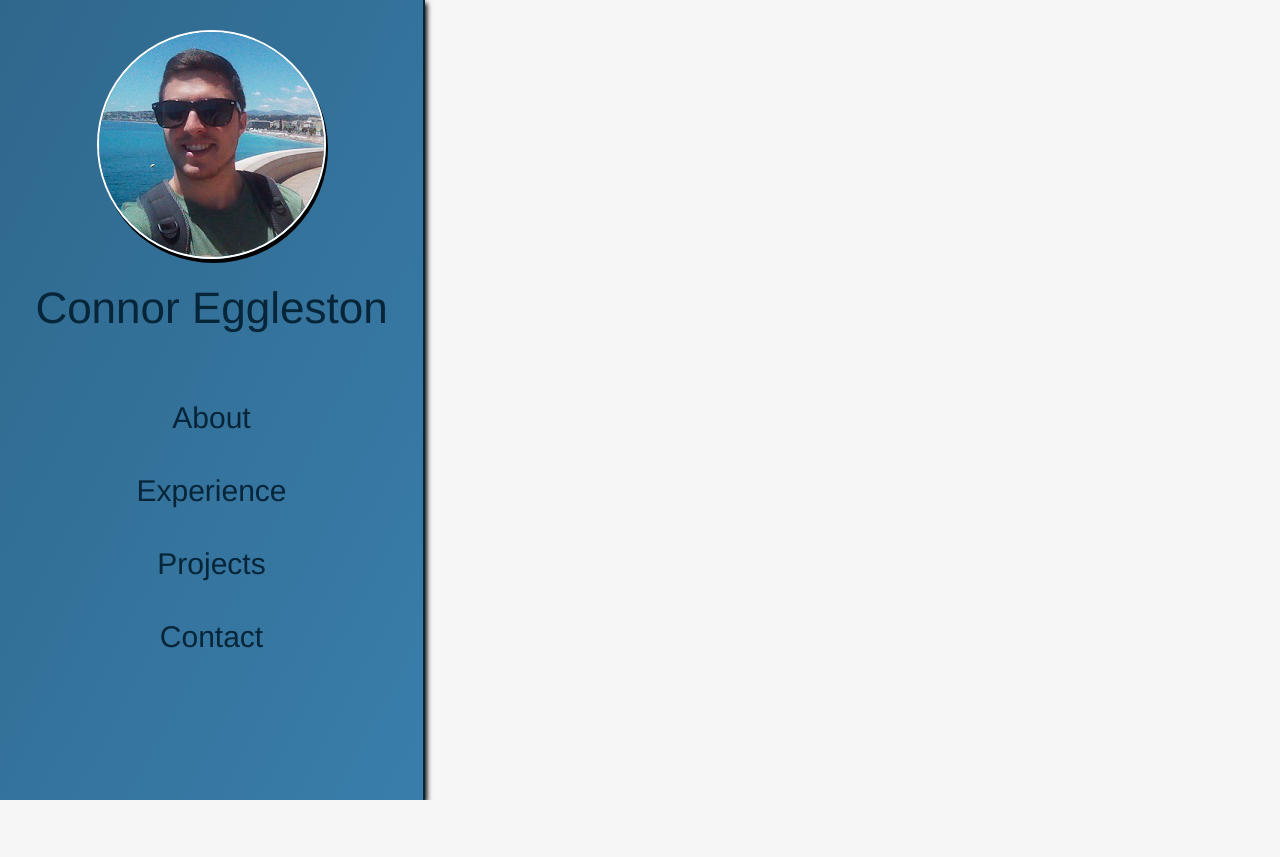
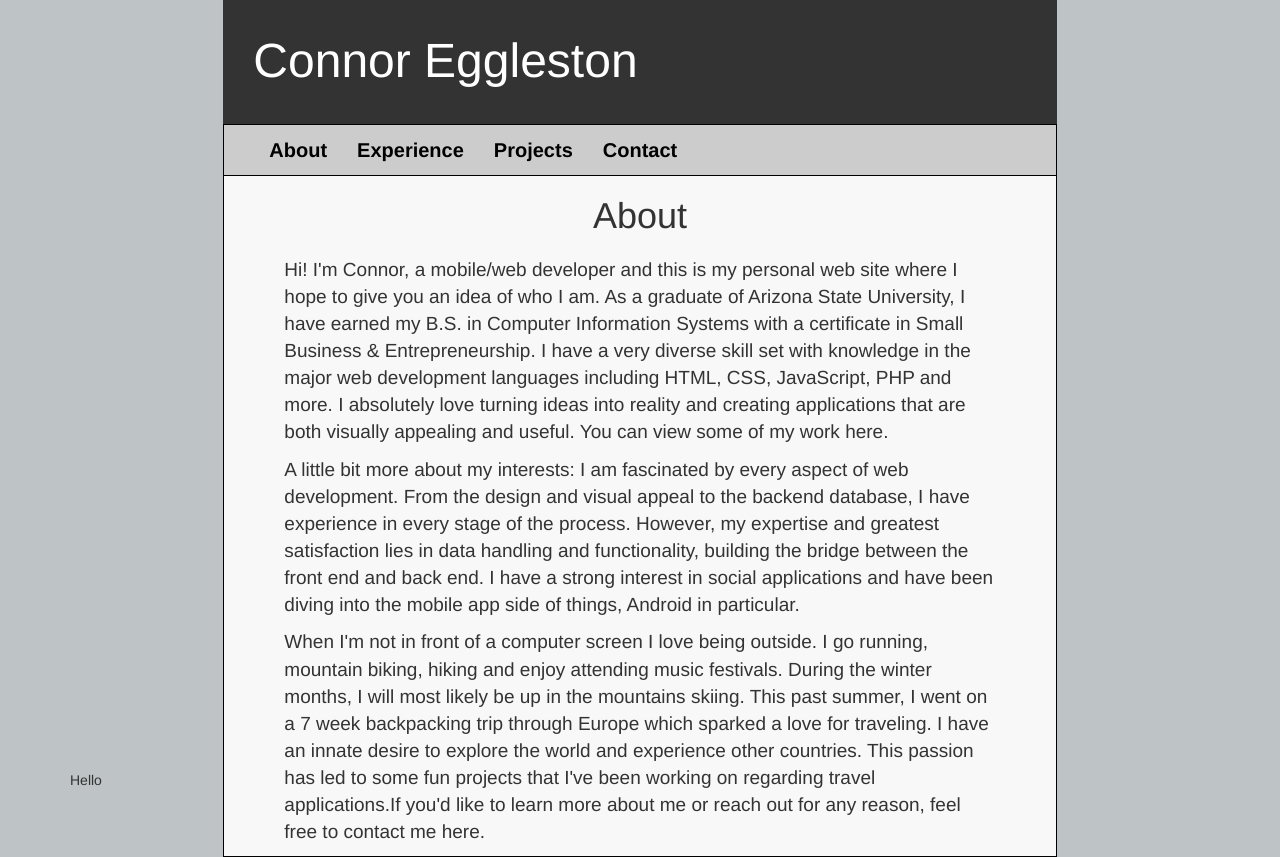
Before and after one commit to connor-asu/me-dot-com, a website: page www/index.html in a window 1280 px wide. Before the commit the page ends 800 px from the top, so only its background shows below. Drawn offline with nearby package versions, Linux system fonts and the light colour scheme; some packages are replaced by stand-ins of ours; files that its build step writes are made by us from their sources.

Commit message:
redesigned layout with top navigation

```diff
--- a/www/app.html
+++ b/www/app.html
@@ -1,10 +1,36 @@
-<div ng-controller="HomeCtrl" id="navigation-side" class="text-center">
-    <img class="img-circle" navigation-side ui-sref="home" src="./img/profile-pic.png">
-    <h1>Connor Eggleston</h1>
-    <ul class="list-unstyled">
-        <li><a id="about" navigation-side ui-sref="about">About</a></li>
-        <li><a id="experience" navigation-side ui-sref="experience">Experience</a></li>
-        <li><a id="projects" navigation-side ui-sref="projects">Projects</a></li>
-        <li><a id="contact" navigation-side ui-sref="contact">Contact</a></li>
-    </ul>
+<div ng-controller="HomeCtrl" class="text-center">
+    <div class="container-fluid">
+        <div class="col-lg-2 remove-padding"></div>
+        <div class="col-lg-8 remove-padding">
+            <div class="navbar navbar-default navbar-inverse banner">
+                <a class="navbar-brand" ui-sref="about" default-page><h1>Connor Eggleston</h1></a>
+            </div>
+            <nav class="navbar navbar-default sub-banner">
+                <div class="container-fluid">
+                    <!-- Brand and toggle get grouped for better mobile display -->
+                    <div class="navbar-header">
+                        <button type="button" class="navbar-toggle collapsed" data-toggle="collapse"
+                                data-target="#bs-example-navbar-collapse-1">
+                            <span class="sr-only">Toggle navigation</span>
+                            <span class="icon-bar"></span>
+                            <span class="icon-bar"></span>
+                            <span class="icon-bar"></span>
+                        </button>
+                    </div>
+                    <!-- Collect the nav links, forms, and other content for toggling -->
+                    <div class="collapse navbar-collapse container" id="bs-example-navbar-collapse-1">
+                        <ul class="nav navbar-nav nav-links">
+                            <li main-navigation class="active default-page"><a ui-sref="about">About</a></li>
+                            <li main-navigation><a ui-sref="experience">Experience</a></li>
+                            <li main-navigation><a ui-sref="projects">Projects</a></li>
+                            <li main-navigation><a ui-sref="contact">Contact</a></li>
+                        </ul>
+                    </div>
+                    <!-- /.navbar-collapse -->
+                </div>
+                <!-- /.container-fluid -->
+            </nav>
+        </div>
+        <div class="col-lg-2 remove-padding"></div>
+    </div>
 </div>
--- a/www/css/about.less
+++ b/www/css/about.less
@@ -4,19 +4,6 @@
 
   font-size: @site-content-font-size;
 
-  #about {
-    margin-top: 15px;
-  }
-
-  .dark-fill {
-//    color: #fff;
-//    background-color: rgba(0, 0, 0, 0.7);
-//
-//    padding: 15px;
-//    border-radius: 10px;
-
-  }
-
   h1 {
     text-align: center;
     margin-bottom: 20px;
--- a/www/css/main.less
+++ b/www/css/main.less
@@ -1,15 +1,4 @@
-//dimensions
-@navigation-side-width: 425px;
-
-//font sizes
-@navigation-side-list-font-size: 30px;
-@navigation-side-name-font-size: 44px;
-
-//colors
-@navigation-side-background-color: #397EAB;
-@navigation-side-font-color: darken(#0D527E, 15%);
-@navigation-side-list-item-active-color: darken(#fff, 2%);
-@main-background-color: #f6f6f6;
+@import "constants.less";
 
 html {
   min-height: 100%;
@@ -19,72 +8,50 @@ html {
   body {
 
     width: 100%;
-    background-color: @main-background-color;
-//    background: url('../img/sf-skyline.png') no-repeat center center fixed;
-//    -webkit-background-size: cover;
-//    -moz-background-size: cover;
-//    background-size: cover;
-//    -o-background-size: cover;
+    background-color: @page-background-color;
 
-    #navigation-side {
-      overflow: hidden;
-      min-height: 100%;
-      width: @navigation-side-width;
-      position: absolute; //TODO: fixed or absolute?
-      padding-top: 30px;
-      border-right: 2px solid @navigation-side-font-color;
-      background: -webkit-linear-gradient(left top, darken(@navigation-side-background-color, 8%), @navigation-side-background-color); /* For Safari 5.1 to 6.0 */
-      background: -o-linear-gradient(bottom right, darken(@navigation-side-background-color, 8%), @navigation-side-background-color); /* For Opera 11.1 to 12.0 */
-      background: -moz-linear-gradient(bottom right, darken(@navigation-side-background-color, 8%), @navigation-side-background-color); /* For Firefox 3.6 to 15 */
-      background: linear-gradient(to bottom right, darken(@navigation-side-background-color, 8%), @navigation-side-background-color); /* Standard syntax */
-      -webkit-box-shadow: 2px 3px 5px #000;
-      -moz-box-shadow: 2px 3px 5px #000;
+    .remove-padding {
+      padding-left: 0;
+      padding-right: 0;
+    }
 
-      img {
-        border: 2px solid #fff;
-        -webkit-box-shadow: 2px 4px #000;
-        -moz-box-shadow: 2px 4px #000;
-
-        &:hover {
-          cursor: pointer;
-        }
-      }
+    .banner {
+      height: @main-banner-height;
+      margin-bottom: 0;
+      background-color: @banner-background-color;
+      border-top: none;
+      border-right: none;
+      border-left: none;
+      border-bottom: 1px solid #000;
+      border-radius: 0;
 
       h1 {
-        margin-top: 25px;
-        font-size: @navigation-side-name-font-size;
-        color: @navigation-side-font-color;
-      }
-
-      ul {
-        margin-top: 50px;
-
-        li {
-          font-size: @navigation-side-list-font-size;
-          padding: 15px;
-
-          a {
-            color: @navigation-side-font-color;
-            text-decoration: none;
-
-            &:hover {
-
-              cursor: pointer;
-              color: @navigation-side-list-item-active-color;
-            }
-
-            &.active-page {
-              color: @navigation-side-list-item-active-color;
-            }
-          }
-        }
+        font-size: @banner-name-font-size;
+        color: @banner-name-text-color;
+        margin-left: 15px;
       }
     }
 
-    #template-view {
-      margin-left: @navigation-side-width;
-      max-width: 100%;
-      min-height: 100%;
+    .sub-banner {
+      background-color: #ccc;
+      border-radius: 0;
+      border: none;
+      border-bottom: 1px solid #000;
+      border-left: 1px solid #000;
+      border-right: 1px solid #000;
+      margin-bottom: 0;
+
+      .nav-links li a {
+        color: #000;
+        font-weight: bold;
+        font-size: @navigation-link-font-size;
+      }
+    }
+
+    .site-content {
+      background-color: @main-content-background-color;
+      border: 1px solid #000;
+      border-top: none;
     }
   }
 }
--- /dev/null
+++ b/www/footer.html
@@ -0,0 +1,3 @@
+<nav class="navbar-fixed-bottom">
+    <div class="container"><p>Hello</p></div>
+</nav>
--- a/www/index.html
+++ b/www/index.html
@@ -13,10 +13,18 @@
 </head>
 <body ng-cloak>
 
-    <!--the default navigation sidebar to be included on every view-->
+    <!--the default navigation be included on every view-->
     <div ng-include="'app.html'"></div>
-    <!--swap out the templates here-->
-    <div id="template-view" ui-view></div>
+
+    <div class="container-fluid">
+        <div class="col-lg-2"></div>
+        <!--swap out the templates here-->
+        <div class="col-lg-8 site-content" id="template-view" ui-view></div>
+        <div class="col-lg-2"></div>
+    </div>
+
+    <div ng-include="'footer.html'"></div>
+
 
     <!--include all of the external frameworks-->
     <script src="https://cdnjs.cloudflare.com/ajax/libs/less.js/2.4.0/less.min.js"></script>
@@ -32,7 +40,8 @@
     <script src="js/controllers/experience-controller.js"></script>
     <script src="js/controllers/projects-controller.js"></script>
     <script src="js/controllers/contact-controller.js"></script>
-    <script src="js/directives/navigation-side-directive.js"></script>
+    <script src="js/directives/navigation-main-directive.js"></script>
+    <script src="js/directives/default-page-directive.js"></script>
     <script src="components/perfect-scrollbar/js/min/perfect-scrollbar.min.js"></script>
     <script src="js/configs/app.routes.js"></script>
     <script src="js/app.init.js"></script>
--- a/www/js/configs/app.routes.js
+++ b/www/js/configs/app.routes.js
@@ -14,7 +14,7 @@
                 .state("home", {
                     url: "/",
                     controller: "HomeCtrl",
-                    templateUrl: "partials/home.html"
+                    templateUrl: "partials/about.html"
                 })
                 .state("about", {
                     url: "/about",
--- a/www/js/controllers/home-controller.js
+++ b/www/js/controllers/home-controller.js
@@ -10,6 +10,10 @@
 
             $scope.currentRoute = $location.path();
 
+            $scope.goHome = function() {
+                $scope.currentRoute = "/about";
+            }
+
         });
 
 }(jQuery, angular));
--- /dev/null
+++ b/www/js/directives/default-page-directive.js
@@ -0,0 +1,22 @@
+/**
+ * @author Connor Eggleston
+ */
+
+(function($, angular) {
+    'use strict';
+
+    angular.module("MeDotCom.Controllers")
+        .directive("defaultPage", function() {
+
+            return {
+                link: function(scope, element, attrs) {
+                    var nav = $('.nav-links');
+                    element.on('click', function() {
+                        nav.find('li').removeClass('active');
+                        nav.find('.default-page').addClass('active');
+                    });
+                }
+            }
+        });
+
+}(jQuery, angular));
--- a/www/js/directives/navigation-side-directive.js
+++ b/www/js/directives/navigation-main-directive.js
@@ -6,46 +6,45 @@
     'use strict';
 
     angular.module("MeDotCom.Controllers")
-        .directive("navigationSide", function() {
+        .directive("mainNavigation", function() {
 
             return {
                 link: function(scope, element, attrs) {
                     var activePage = scope.currentRoute;
                     switch(activePage) {
                         case "/":
-                            element.parent().find('a').removeClass('active-page');
+                            console.log("home");
                             break;
                         case "/about":
                             if (attrs.id === "about") {
-                                element.addClass('active-page');
+                                element.addClass('active');
                             }
                             break;
                         case "/experience":
                             if (attrs.id === "experience") {
-                                element.addClass('active-page');
+                                element.addClass('active');
                             }
                             break;
                         case "/projects":
                             if (attrs.id === "projects") {
-                                element.addClass('active-page');
+                                element.addClass('active');
                             }
                             break;
                         case "/contact":
                             if (attrs.id === "contact") {
-                                element.addClass('active-page');
+                                element.addClass('active');
                             }
                             break;
                         default:
-                            element.parent().find('li').removeClass('active-page');
+                            element.parent().find('li').removeClass('active');
                             break;
                     }
 
                     element.on('click', function() {
-
                         //remove the active page class from all navigation items
-                        element.parent().parent().find('a').removeClass('active-page');
+                        element.parent().find('li').removeClass('active');
                         //add the class on to only the nav item that was clicked
-                        element.addClass('active-page');
+                        element.addClass('active');
                     });
 
                 }
--- a/www/partials/home.html
+++ /dev/null
@@ -1,3 +0,0 @@
-<div>
-
-</div>
```
Also changed, not shown: www/css/constants.less (+16 -0 lines), www/css/main.css.
